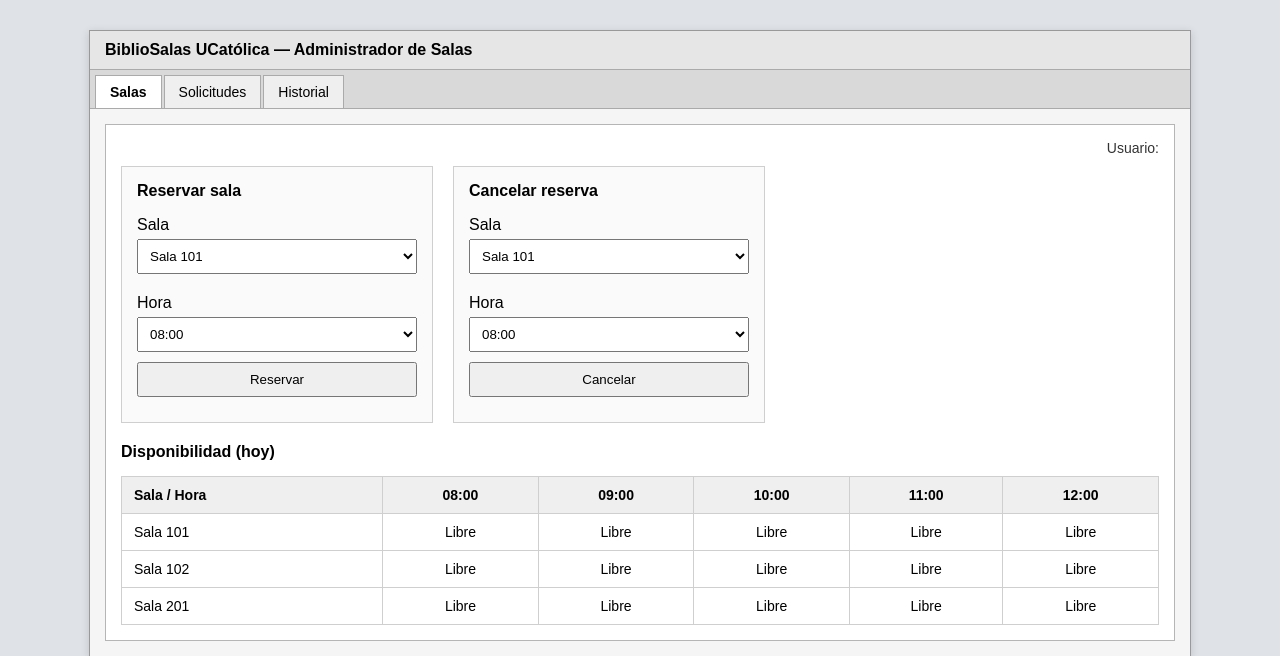
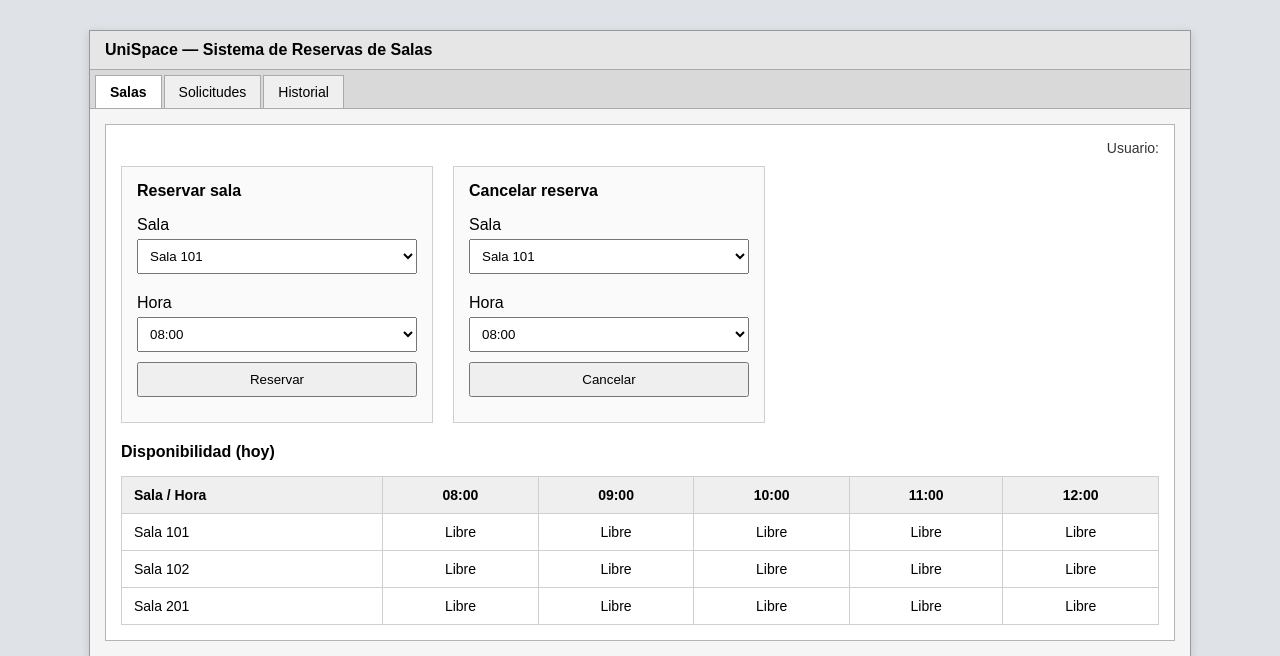
Before and after one commit to yanethmendivelsom42-dev/Proyecto_UniSpace, a FastAPI app: page /dashboard in a window 1280 px wide. Shown: the top 656 px of the page. Run offline with FastAPI, Linux system fonts and the light colour scheme.

Commit message:
Actualizar nombre del sistema a UniSpace en dashboard

```diff
--- a/backend/templates/dashboard.html
+++ b/backend/templates/dashboard.html
@@ -133,7 +133,7 @@
 </head>
 <body>
     <div class="ventana">
-        <div class="titulo">BiblioSalas UCatólica — Administrador de Salas</div>
+        <div class="titulo">UniSpace — Sistema de Reservas de Salas</div>
 
         <div class="tabs">
             <div class="tab activa">Salas</div>
```
